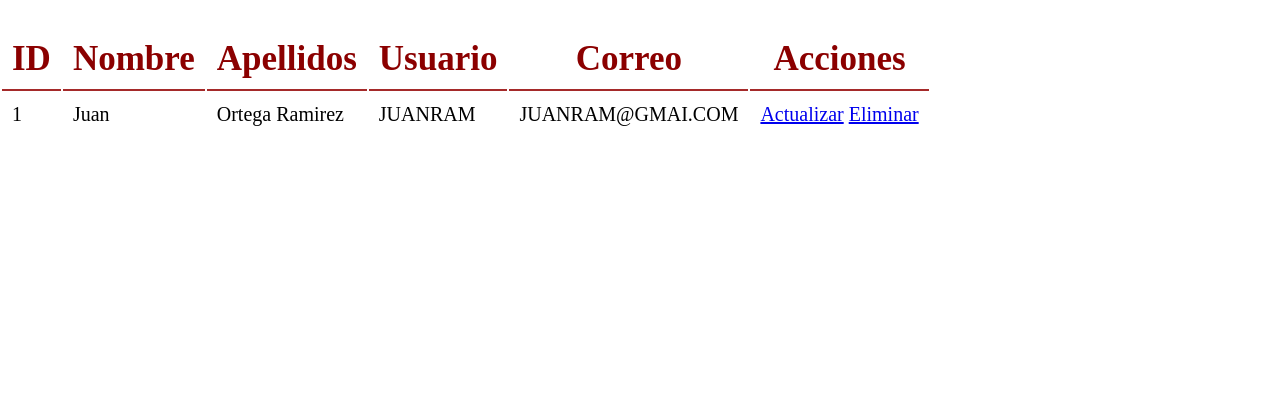
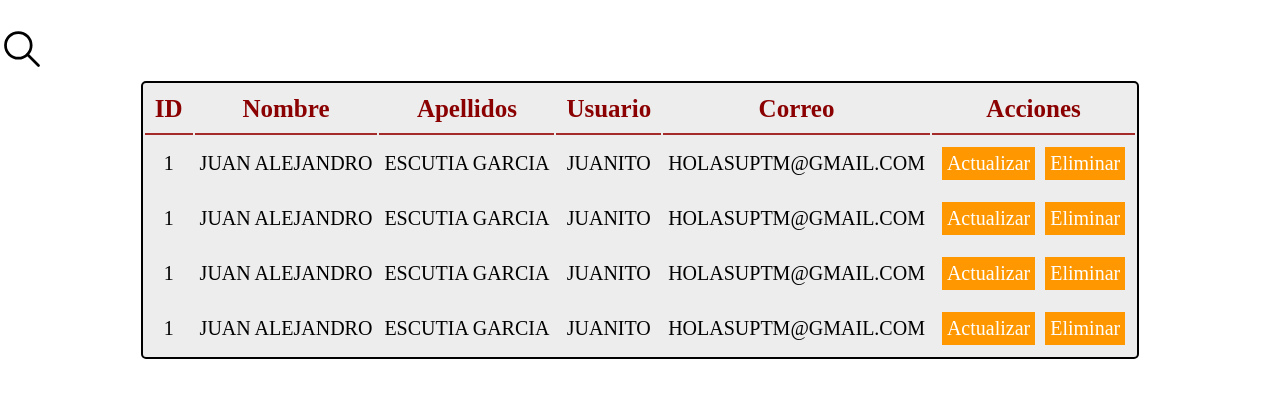
Before and after one commit to AxurLite/puntoDeVenta, a PHP site: page /puntoDeVenta/admin/propiedades/actualizar.php in a window 1280 px wide. Shown: the part 46-444 px from the top of the page. Run offline with PHP 8.4, Linux system fonts and the light colour scheme; data that the repository does not hold is empty; some libraries are stand-ins or nearby versions.

Commit message:
modelos de ventanas
Se modelaron unas ventanas y se actualizaron

```diff
--- a/puntoDeVenta/admin/propiedades/actualizar.php
+++ b/puntoDeVenta/admin/propiedades/actualizar.php
@@ -34,8 +34,60 @@ if ($_SERVER["REQUEST_METHOD"] === "POST") {
 
 
 <main>
-    <table class="usuarios"
-    <thead>
+
+        <svg xmlns="http://www.w3.org/2000/svg" class="icon icon-tabler icon-tabler-search" width="44" height="44" viewBox="0 0 24 24" stroke-width="1.5" stroke="currentColor" fill="none" stroke-linecap="round" stroke-linejoin="round"
+        id="menu6">
+            <path stroke="none" d="M0 0h24v24H0z" fill="none"/>
+            <path d="M10 10m-7 0a7 7 0 1 0 14 0a7 7 0 1 0 -14 0" />
+            <path d="M21 21l-6 -6" />
+        </svg>
+
+    <div class="lupahi" id="des6">
+    <form class="formulario">
+    <fieldset>
+        <legend>Filtros</legend>
+        <div class="contenedor-campos">
+            <div class="campos">
+                <label for="nombreCompleto">Nombre(s):</label>
+                <input type="text" id="nombreCompleto" name="nombreCompleto" value=<?php echo $nombreCompleto ?>>
+            </div>
+            <div class="campos">
+                <label for="apellidoPaterno">Apellido paterno:</label>
+                <input type="text" id="apellidoPaterno" name="apellidoPaterno" value=<?php echo $apellidoPaterno ?>>
+            </div>
+            <div class="campos">
+                <label for="apellidoMaterno">Apellido materno:</label>
+                <input type="text" id="apellidoMaterno" name="apellidoMaterno" value=<?php echo $apellidoMaterno ?>>
+            </div>
+            <div class="campos">
+                <label for="edad">Edad:</label>
+                <input type="text" id="edad" name="edad">
+            </div>
+            <div class="campos">
+                <label for="celular">Celular:</label>
+                <input type="tel" id="celular" name="celular">
+            </div>
+            <div class="campos ">
+                <label for="correoElectronico">Correo electronico:</label>
+                <input type="email"  id="correoElectronico" name="correoElectronico" placeholder="email@email.com"
+                       value=<?php echo $correoElectronico ?>>
+            </div>
+        </div>
+    </fieldset>
+
+    <div class="input">
+        <input type="submit" value="Buscar">
+    </div>
+    </form>
+    </div>
+
+
+
+
+
+
+    <div class="cen">
+    <table class="tabla">
     <tr>
         <th>ID</th>
         <th>Nombre</th>
@@ -44,19 +96,72 @@ if ($_SERVER["REQUEST_METHOD"] === "POST") {
         <th>Correo</th>
         <th>Acciones</th>
     </tr>
-    </thead>
-
-    <tbody>
     <tr>
         <td>1</td>
-        <td>Juan</td>
-        <td>Ortega Ramirez</td>
-        <td>JUANRAM</td>
-        <td>JUANRAM@GMAI.COM</td>
+        <td>JUAN ALEJANDRO</td>
+        <td>ESCUTIA GARCIA</td>
+        <td>JUANITO</td>
+        <td>HOLASUPTM@GMAIL.COM</td>
         <td>
+            <div class="edit">
             <a href="#" class="boton-amarillo">Actualizar</a>
             <a href="#" class="boton-rojo">Eliminar</a>
+            </div>
         </td>
     </tr>
-    </tbody>
+
+        <td>1</td>
+        <td>JUAN ALEJANDRO</td>
+        <td>ESCUTIA GARCIA</td>
+        <td>JUANITO</td>
+        <td>HOLASUPTM@GMAIL.COM</td>
+        <td>
+            <div class="edit">
+                <a href="#" class="boton-amarillo">Actualizar</a>
+                <a href="#" class="boton-rojo">Eliminar</a>
+            </div>
+        </td>
+        </tr>
+
+        <td>1</td>
+        <td>JUAN ALEJANDRO</td>
+        <td>ESCUTIA GARCIA</td>
+        <td>JUANITO</td>
+        <td>HOLASUPTM@GMAIL.COM</td>
+        <td>
+            <div class="edit">
+                <a href="#" class="boton-amarillo">Actualizar</a>
+                <a href="#" class="boton-rojo">Eliminar</a>
+            </div>
+        </td>
+        </tr>
+
+        <td>1</td>
+        <td>JUAN ALEJANDRO</td>
+        <td>ESCUTIA GARCIA</td>
+        <td>JUANITO</td>
+        <td>HOLASUPTM@GMAIL.COM</td>
+        <td>
+            <div class="edit">
+                <a href="#" class="boton-amarillo">Actualizar</a>
+                <a href="#" class="boton-rojo">Eliminar</a>
+            </div>
+        </td>
+        </tr>
+    </table>
+
+
+
+    <script>
+        document.getElementById("menu6").onclick = function() {
+            myFuction6()
+        };
+
+        function myFuction6() {
+            document.getElementById("des6").classList.toggle("show");
+        }
+    </script>
+
+
+
 </main>
--- a/puntoDeVenta/admin/propiedades/crear.php
+++ b/puntoDeVenta/admin/propiedades/crear.php
@@ -164,11 +164,7 @@ if ($_SERVER["REQUEST_METHOD"] === "POST") {
                     <label for="celular">Celular:</label>
                     <input type="tel" id="celular" name="celular">
                 </div>
-                <div class="campos">
-                    <label for="telefono">Telefono de emergencia:</label>
-                    <input type="tel" id="telefono" name="telefono">
-                </div>
-                <div class="campos correo">
+                <div class="campos ">
                     <label for="correoElectronico">Correo electronico:</label>
                     <input type="email"  id="correoElectronico" name="correoElectronico" placeholder="email@email.com"
                            value=<?php echo $correoElectronico ?>>
--- a/puntoDeVenta/css/estilosheader/estiloHeader.css
+++ b/puntoDeVenta/css/estilosheader/estiloHeader.css
@@ -29,7 +29,6 @@ h1,h2{
 
 .formulario{
     padding: 1rem;
-    border-radius: 2rem;
     margin-bottom: 1rem;
 }
 
@@ -42,7 +41,7 @@ legend{
     font-size: 2rem;
     text-align: center;
     text-transform: uppercase;
-    font-weight: 700;
+    font-weight: 500;
     margin-bottom: 1rem;
     width: 100%;
 }
@@ -54,10 +53,6 @@ legend{
     grid-template-rows: auto auto auto;
     row-gap: 2rem;
     margin: 1rem 1rem;
-}
-
-.correo{
-    grid-column: 1/3;
 }
 
 .campos>label{
--- a/puntoDeVenta/css/inicio/avipro.css
+++ b/puntoDeVenta/css/inicio/avipro.css
@@ -24,63 +24,73 @@ textarea{
     height: 100%;
 }
 
-@media (min-width:0px) {
+.edit{
+    display: flex;
+    justify-content: center;
+    align-items: center;
+}
+.edit>a{
+    padding: 0.5rem;
+    margin: 0.5rem;
+    background-color: #ff9800;
+    text-decoration: none;
+    color: var(--blanco);
+}
+.edit>a:hover{
+    background-color: #0097a7;
+}
+
+.lupahi{
+    display: none;
+}
+
+.show{
+    display:block;
+}
+.lupapa{
+    margin: 1rem;
+}
+
+@media (min-width: 0px) {
     .cen{
-        justify-content: center;
-        align-items: center;
-        display: flex;
+        display: block;
+        overflow: auto;
+        width: auto;
+        margin: 0 auto;
+        padding: 0.5rem;
     }
+}
+
+@media (min-width: 720px) {
+    .cen{
+        display: block;
+        margin: 0 auto;
+        width: 100%;
+        padding: 1rem;
+    }
+
+}
+
     .tabla{
-        width: 1000%;
+        margin: 0 auto;
         text-align: center;
         border: 0.2rem solid black;
         border-radius: 0.5rem;
         background-color: var(--divisor);
     }
     .tabla>caption{
-        font-size: 4rem;
+        font-size: 3rem;
         border: 0.2rem solid black;
     }
     tr>th{
         color: darkred;
-        font-size: 3.5rem;
+        font-size: 2.5rem;
         padding: 1rem;
         border-bottom: 0.2rem solid brown;
     }
     td{
-        padding: 1rem;
         font-size: 2rem;
-    }
-    .der{
-        border-right: 0.2rem solid brown;
-    }
-}
-
-@media (min-width: 720px) {
-    .cen{
-        justify-content: center;
-        align-items: center;
-        display: flex;
-    }
-    .tabla{
-        width: 70%;
-        text-align: center;
-        border: 0.2rem solid black;
-        border-radius: 0.5rem;
-        background-color: var(--divisor);
-    }
-    .tabla>caption{
-        font-size: 4rem;
-        border: 0.2rem solid black;
-    }
-    tr>th{
-        color: darkred;
-        font-size: 3.5rem;
-        padding: 1rem;
-    }
-    td{
-        padding: 1rem;
-        font-size: 2rem;
+        padding: 0.5rem;
     }
     .der{
         border-right: 0.2rem solid brown;
@@ -88,4 +98,3 @@ textarea{
     .izq{
         border-left: 0.2rem solid brown;
     }
-}
```
Also changed, not shown: puntoDeVenta/css/principal/principal.css (+5 -14 lines), puntoDeVenta/inicio/avipro.php (+19 -2 lines).
